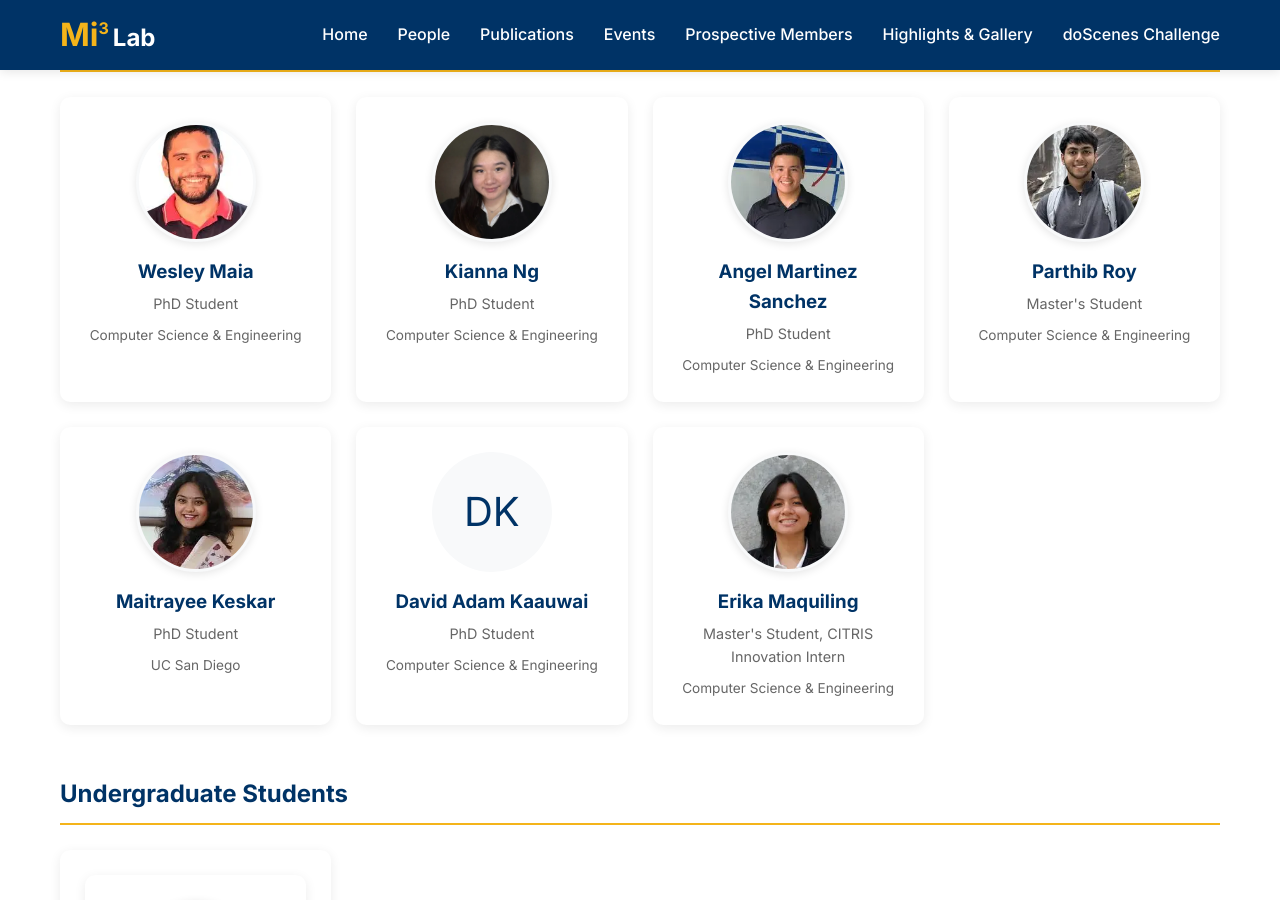
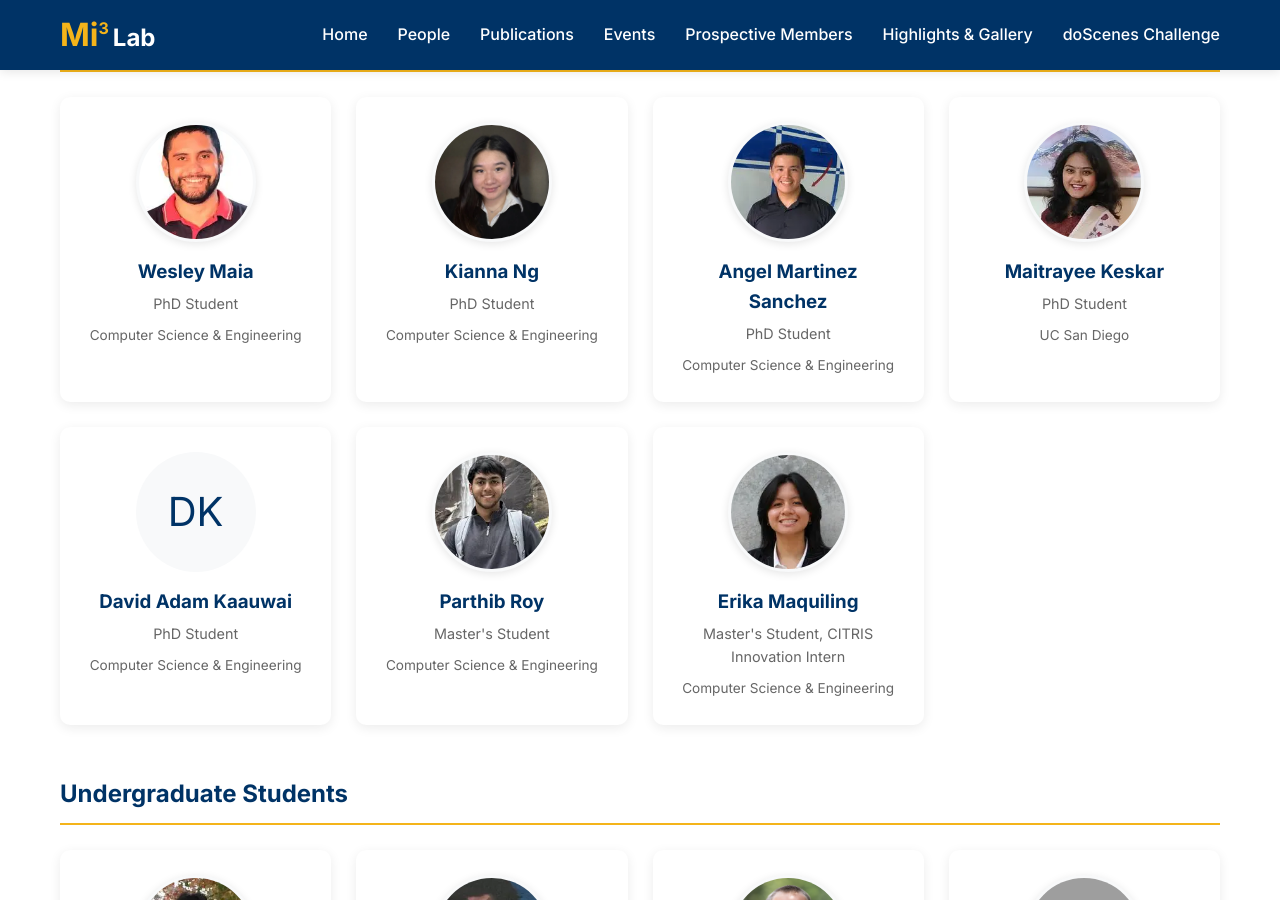
Before and after one commit to Mi3-Lab/mi3-lab.github.io, a Jekyll site: the page built from people.html, in a window 1280 px wide and 900 px high, scrolled down 773 px. Built offline with Jekyll 4.4.1, drawn with Linux system fonts in a browser that asks for light colours; grey boxes are pictures that could not be loaded.

Commit message:
People: PhD students first, fix stray div breaking undergrad grid
Co-Authored-By: Claude Sonnet 4.6 <noreply@anthropic.com>

```diff
--- a/people.html
+++ b/people.html
@@ -49,13 +49,6 @@ title: People
       </div>
 
       <div class="person-card">
-        <img src="/assets/images/people/parthib.webp" alt="Parthib Roy" class="person-avatar">
-        <h3>Parthib Roy</h3>
-        <p class="role">Master's Student</p>
-        <p class="affiliation">Computer Science & Engineering</p>
-      </div>
-
-      <div class="person-card">
         <img src="/assets/images/people/maitrayee.webp" alt="Maitrayee Keskar" class="person-avatar">
         <h3>Maitrayee Keskar</h3>
         <p class="role">PhD Student</p>
@@ -66,6 +59,13 @@ title: People
         <div class="person-avatar">DK</div>
         <h3>David Adam Kaauwai</h3>
         <p class="role">PhD Student</p>
+        <p class="affiliation">Computer Science & Engineering</p>
+      </div>
+
+      <div class="person-card">
+        <img src="/assets/images/people/parthib.webp" alt="Parthib Roy" class="person-avatar">
+        <h3>Parthib Roy</h3>
+        <p class="role">Master's Student</p>
         <p class="affiliation">Computer Science & Engineering</p>
       </div>
 
@@ -81,8 +81,6 @@ title: People
   <div class="people-section">
     <h2>Undergraduate Students</h2>
     <div class="people-grid flat">
-      <div class="person-card">
-
       <div class="person-card">
         <img src="/assets/images/people/roshan.webp" alt="Roshan Sanjeev" class="person-avatar">
         <h3>Roshan Sanjeev</h3>
```
